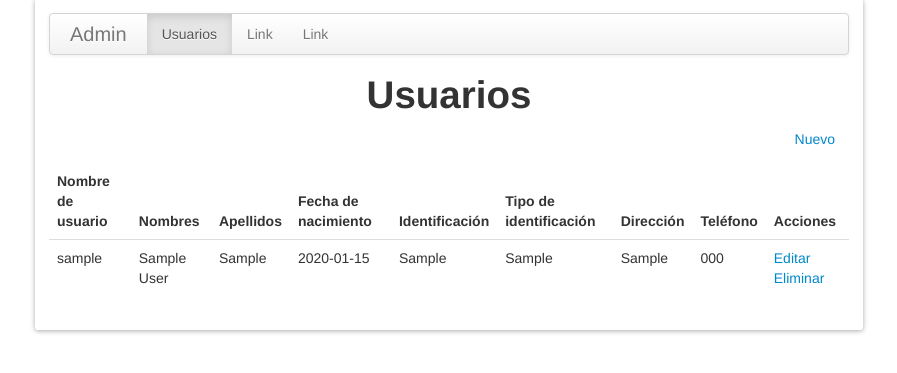
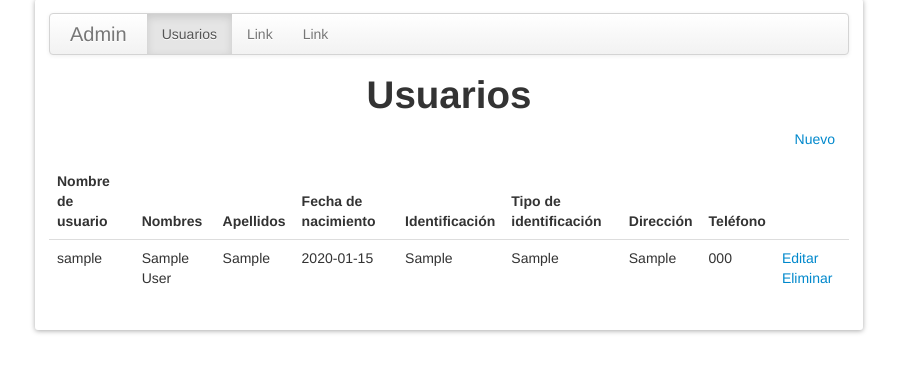
Before and after one commit to vilcabamba/quinara, a Rails app: page /admin/users in a window 1280 px wide. Shown: the part 15-388 px from the top of the page, without its empty margins (191-1088 px from the left). Run offline with Rails 7, Linux system fonts and the light colour scheme; tables that the repository leaves empty hold one stand-in row (values such as "Sample post"); style sheets or scripts are compiled from the project's sources; parts of the project's set-up code (start-up, migrations or seed data) failed here and were passed over; some libraries are stand-ins or nearby versions.

Commit message:
visual changes

```diff
--- a/app/views/admin/users/index.html.erb
+++ b/app/views/admin/users/index.html.erb
@@ -15,7 +15,7 @@
             <th>Tipo de identificación</th>
             <th>Dirección</th>
             <th>Teléfono</th>
-            <th>Acciones</th>
+            <th></th>
         </tr>
     </thead>
 
```
